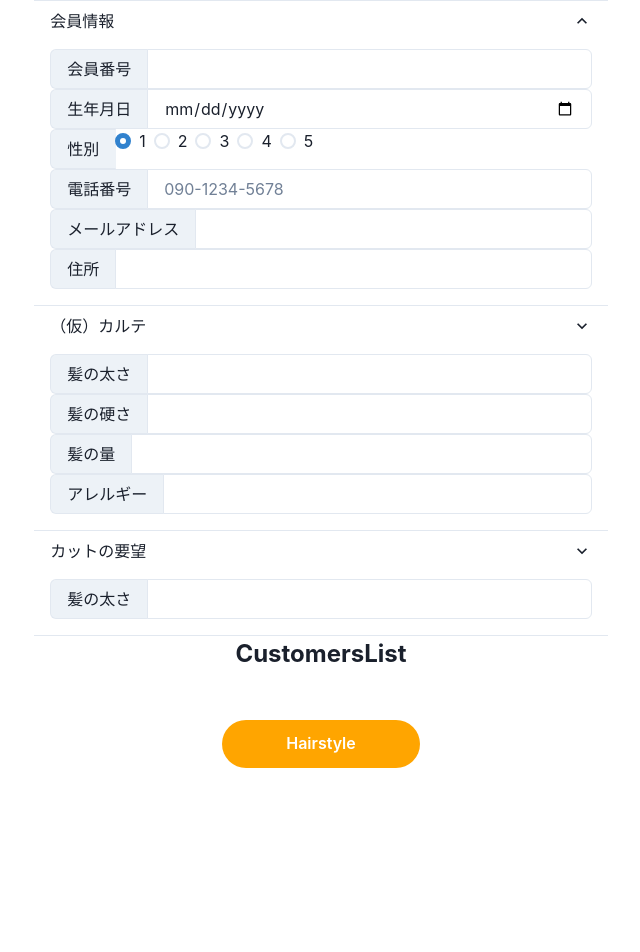
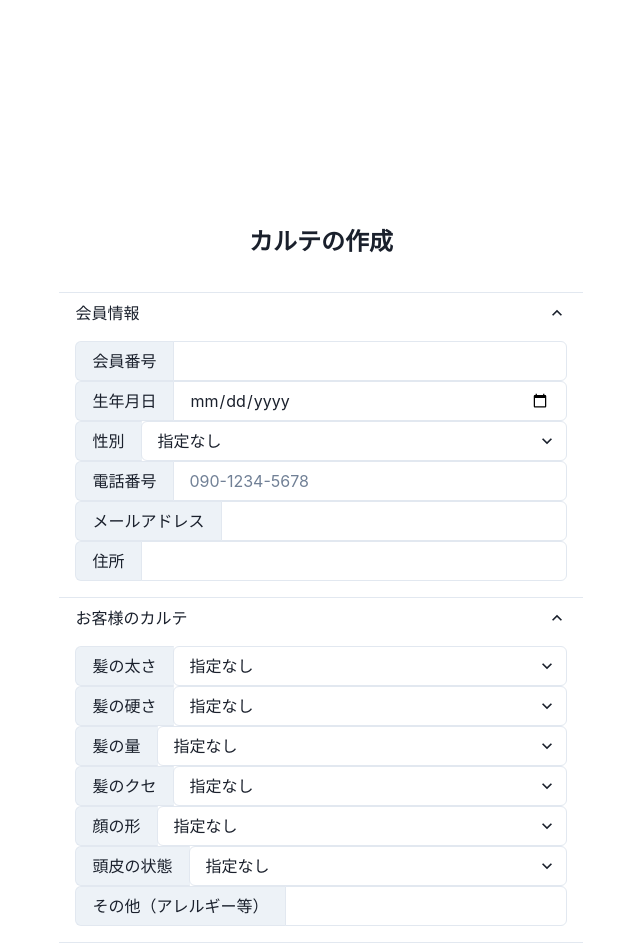
Before and after one commit to cc-team-chiikawa/SalonHub-Front, a React (Vite) app: page /customers/new-karte in a window 1280 px wide. Shown: the top 952 px of the page, without its empty margins (319-959 px from the left). Before the commit the page ends 800 px from the top, so only its background shows below. Built offline with nearby package versions, Linux system fonts and the light colour scheme.

Commit message:
カルテ入力画面を更新

```diff
--- a/src/pages/NewKarte/NewKarte.tsx
+++ b/src/pages/NewKarte/NewKarte.tsx
@@ -53,13 +53,15 @@ export const NewKarte: FC = () => {
     getData();
   }, [api, id]);
 
-  // TODO: user
-
   return (
-    <Container>
+    <Container alignItems={"center"} pt={"10rem"}>
+      <VStack gap={"2rem"}>
         <Heading fontSize="xl">{customer?.kana}</Heading>
         <Heading>{customer?.name}</Heading>
-      <Accordion defaultIndex={[0]} allowMultiple>
+        <Text fontSize={"1.5rem"} fontWeight={"bold"}>
+          カルテの作成
+        </Text>
+        <Accordion defaultIndex={[0, 1, 2]} allowMultiple>
           <AccordionItem>
             <h2>
               <AccordionButton>
@@ -85,20 +87,13 @@ export const NewKarte: FC = () => {
               </InputGroup>
               <InputGroup>
                 <InputLeftAddon>性別</InputLeftAddon>
-              {/* <Select>
+                <InputGroup>
+                  <Select>
                     <option value="指定なし">指定なし</option>
                     <option value="男性">男性</option>
                     <option value="女性">女性</option>
-              </Select> */}
-              <RadioGroup defaultValue="1">
-                <Stack direction="row" align="center">
-                  <Radio value="1">1</Radio>
-                  <Radio value="2">2</Radio>
-                  <Radio value="3">3</Radio>
-                  <Radio value="4">4</Radio>
-                  <Radio value="5">5</Radio>
-                </Stack>
-              </RadioGroup>
+                  </Select>
+                </InputGroup>
               </InputGroup>
               <InputGroup>
                 <InputLeftAddon>電話番号</InputLeftAddon>
@@ -142,7 +137,7 @@ export const NewKarte: FC = () => {
             <h2>
               <AccordionButton>
                 <Box as="span" flex="1" textAlign="left">
-                （仮）カルテ
+                  お客様のカルテ
                 </Box>
                 <AccordionIcon />
               </AccordionButton>
@@ -150,18 +145,72 @@ export const NewKarte: FC = () => {
             <AccordionPanel pb={4}>
               <InputGroup>
                 <InputLeftAddon>髪の太さ</InputLeftAddon>
-              <Input type="text" value={customer?.hair_thickness} />
+                <Select>
+                  <option value="指定なし">指定なし</option>
+                  <option value="とても細い">とても細い</option>
+                  <option value="やや細い">やや細い</option>
+                  <option value="普通">普通</option>
+                  <option value="やや太い">やや太い</option>
+                  <option value="とても太い">とても太い</option>
+                </Select>
               </InputGroup>
               <InputGroup>
                 <InputLeftAddon>髪の硬さ</InputLeftAddon>
-              <Input type="text" value={customer?.hair_hardness} />
+                <Select>
+                  <option value="指定なし">指定なし</option>
+                  <option value="とても柔らかい">とても柔らかい</option>
+                  <option value="やや柔らかい">やや柔らかい</option>
+                  <option value="普通">普通</option>
+                  <option value="やや硬い">やや硬い</option>
+                  <option value="とても硬い">とても硬い</option>
+                </Select>
               </InputGroup>
               <InputGroup>
                 <InputLeftAddon>髪の量</InputLeftAddon>
-              <Input type="text" value={customer?.hair_amount} />
+                <Select>
+                  <option value="指定なし">指定なし</option>
+                  <option value="とても少ない">とても少ない</option>
+                  <option value="やや少ない">やや少ない</option>
+                  <option value="普通">普通</option>
+                  <option value="やや多い">やや多い</option>
+                  <option value="とても多い">とても多い</option>
+                </Select>
               </InputGroup>
               <InputGroup>
-              <InputLeftAddon>アレルギー</InputLeftAddon>
+                <InputLeftAddon>髪のクセ</InputLeftAddon>
+                <Select>
+                  <option value="指定なし">指定なし</option>
+                  <option value="直毛">直毛</option>
+                  <option value="やや直毛">やや直毛</option>
+                  <option value="普通">普通</option>
+                  <option value="ややクセ毛">ややクセ毛</option>
+                  <option value="クセ毛">クセ毛</option>
+                </Select>
+              </InputGroup>
+              <InputGroup>
+                <InputLeftAddon>顔の形</InputLeftAddon>
+                <Select>
+                  <option value="指定なし">指定なし</option>
+                  <option value="卵型">卵型</option>
+                  <option value="丸型">丸型</option>
+                  <option value="四角型">四角型</option>
+                  <option value="逆三角型">逆三角型</option>
+                  <option value="三角型">三角型</option>
+                  <option value="楕円型">楕円型</option>
+                  <option value="長方形">長方形</option>
+                </Select>
+              </InputGroup>
+              <InputGroup>
+                <InputLeftAddon>頭皮の状態</InputLeftAddon>
+                <Select>
+                  <option value="指定なし">指定なし</option>
+                  <option value="乾燥">乾燥</option>
+                  <option value="普通">普通</option>
+                  <option value="脂性">脂性</option>
+                </Select>
+              </InputGroup>
+              <InputGroup>
+                <InputLeftAddon>その他（アレルギー等）</InputLeftAddon>
                 <Input type="text" value={customer?.allergy} />
               </InputGroup>
             </AccordionPanel>
@@ -170,23 +219,50 @@ export const NewKarte: FC = () => {
             <h2>
               <AccordionButton>
                 <Box as="span" flex="1" textAlign="left">
-                カットの要望
+                  本日のカット
                 </Box>
                 <AccordionIcon />
               </AccordionButton>
             </h2>
             <AccordionPanel pb={4}>
               <InputGroup>
-              <InputLeftAddon>髪の太さ</InputLeftAddon>
-              <Input type="text" value={customer?.hair_thickness} />
+                <InputLeftAddon>髪の長さ</InputLeftAddon>
+                <Select>
+                  <option value="指定なし">指定なし</option>
+                  <option value="ベリーショート：耳が完全に見えるような短さ">
+                    ベリーショート：耳が完全に見えるような短さ
+                  </option>
+                  <option value="ショート：首周りで切りそろえられた長さ">
+                    ショート：首周りで切りそろえられた長さ
+                  </option>
+                  <option value="ボブ：かごのラインあたりでカットされた長さ">
+                    ボブ：かごのラインあたりでカットされた長さ
+                  </option>
+                  <option value="ミディアム：首の付け根から肩にかかる長さ">
+                    ミディアム：首の付け根から肩にかかる長さ
+                  </option>
+                  <option value="ロング：肩よりも長い">
+                    ロング：肩よりも長い
+                  </option>
+                </Select>
+              </InputGroup>
+              <InputGroup>
+                <InputLeftAddon>髪のカラー</InputLeftAddon>
+                <Input type="color"></Input>
+              </InputGroup>
+              <InputGroup>
+                <InputLeftAddon>パーマ</InputLeftAddon>
+                <Select>
+                  <option value="指定なし">指定なし</option>
+                  <option value="ストレート">ストレート</option>
+                  <option value="ウェーブ">ウェーブ</option>
+                  <option value="カール">カール</option>
+                  <option value="ボリュームアップ">ボリュームアップ</option>
+                </Select>
               </InputGroup>
             </AccordionPanel>
           </AccordionItem>
         </Accordion>
-      <VStack gap={"2rem"}>
-        <Text fontSize={"1.5rem"} fontWeight={"bold"}>
-          CustomersList
-        </Text>
         <Link as={ReactRouterLink} to="/customers/hairstyle">
           <Button
             mt={4}
@@ -197,7 +273,7 @@ export const NewKarte: FC = () => {
             borderRadius={"5rem"}
             height={"3rem"}
           >
-            Hairstyle
+            髪型のイメージ選択へ
           </Button>
         </Link>
       </VStack>
```
Lines whose indentation alone changed are shown as unchanged.
